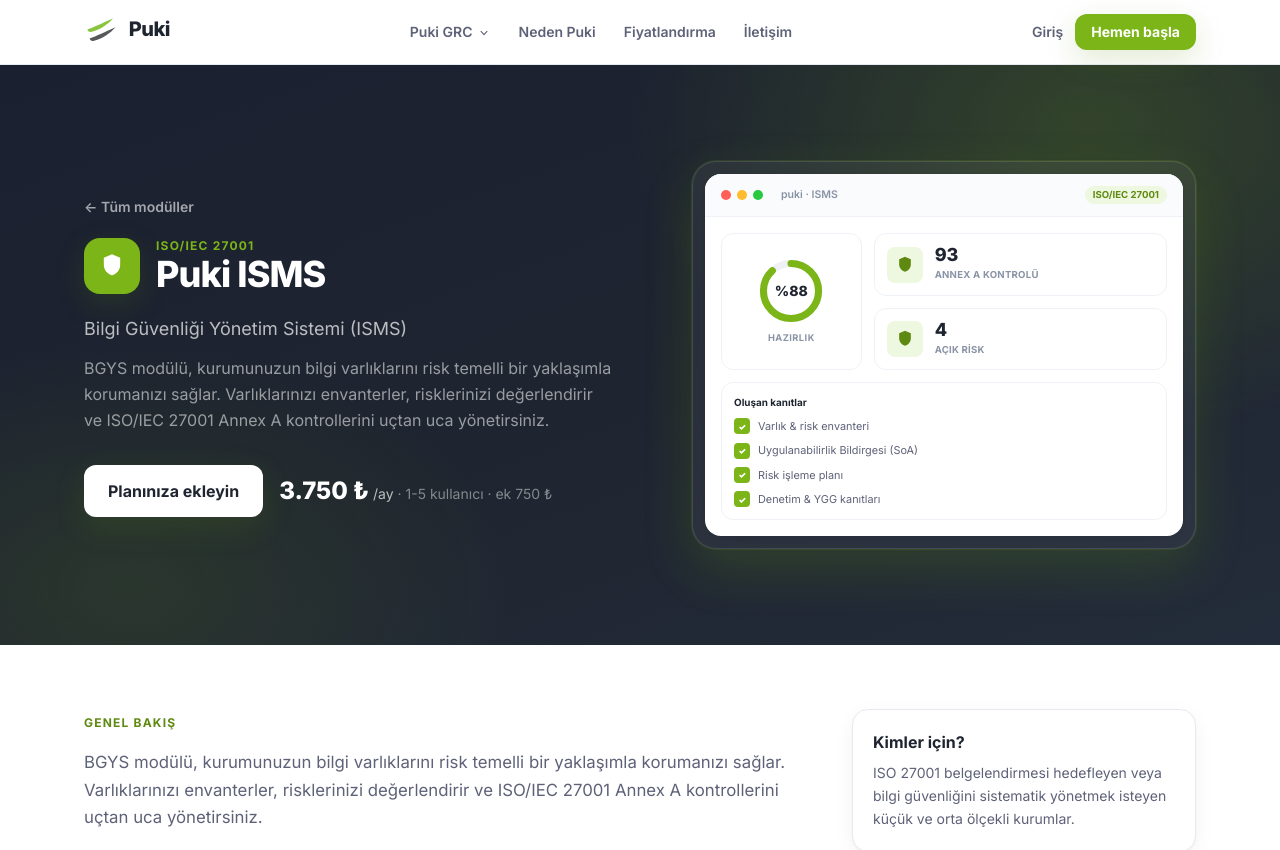
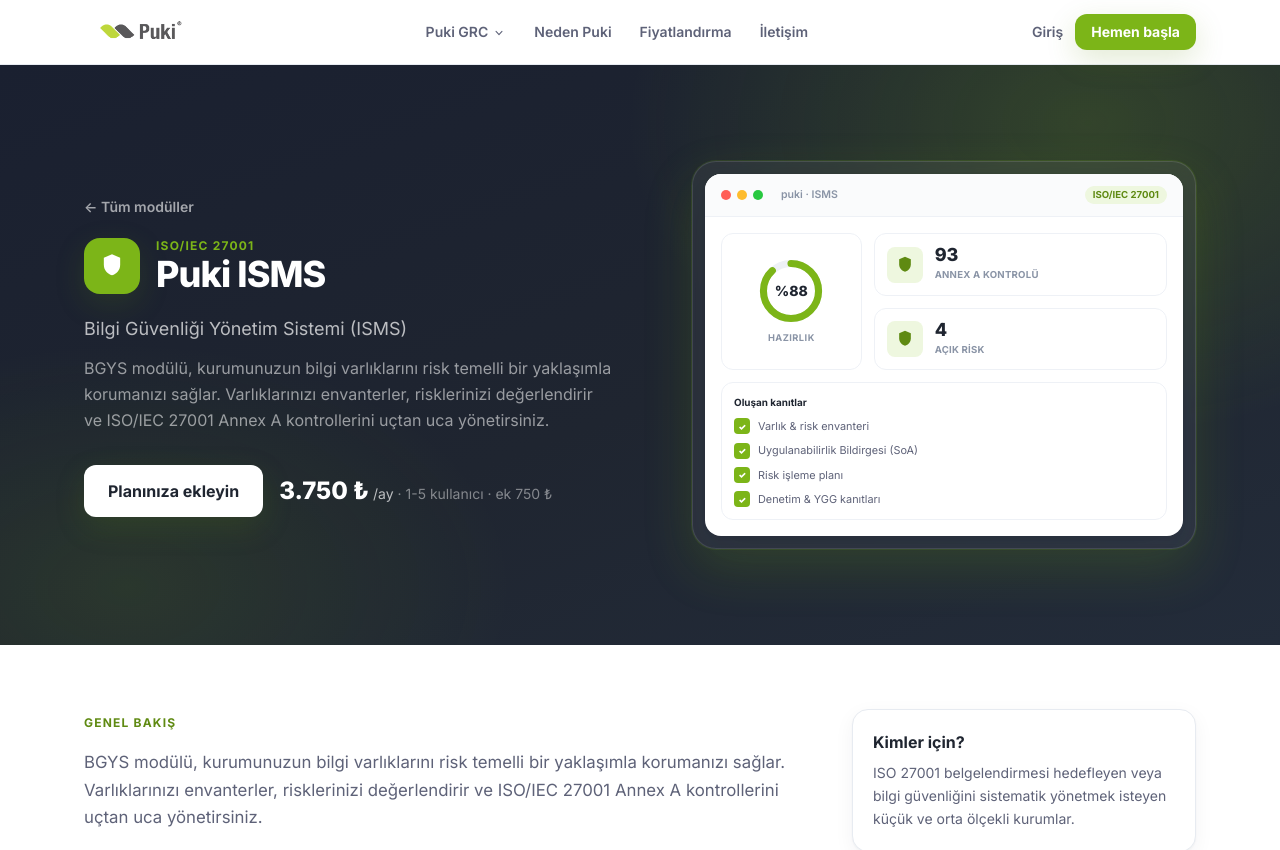
Before and after one commit to complify/pukiweb-tr, a Next.js app: page /moduller/bgys in a window 1280 px wide. Shown: the top 850 px of the page. Built offline with nearby package versions, Linux system fonts and the light colour scheme.

Commit message:
Logo: gerçek public/logo.svg kullanılıyor

```diff
--- a/components/Logo.tsx
+++ b/components/Logo.tsx
@@ -1,44 +1,18 @@
-// Puki logosu — çift-swoosh marka (yeşil + gri) + "Puki" wordmark.
-// Not: Bu, marka renklerinde temiz bir SVG yorumudur. Kurumsal orijinal
-// dosyanız varsa public/ içine koyup burada <img> ile değiştirebilirsiniz.
-
-export function PukiMark({ className = "h-8 w-auto" }: { className?: string }) {
-  return (
-    <svg
-      viewBox="0 0 62 50"
-      className={className}
-      fill="none"
-      xmlns="http://www.w3.org/2000/svg"
-      role="img"
-      aria-label="Puki"
-    >
-      {/* üst swoosh — yeşil */}
-      <path
-        d="M6 26 C 18 22 34 14 52 6 C 44 16 30 26 14 30 C 10 31 7 30 6 26 Z"
-        fill="#8bc53f"
-      />
-      {/* alt swoosh — gri */}
-      <path
-        d="M10 42 C 22 38 38 30 56 22 C 48 32 34 42 18 46 C 14 47 11 46 10 42 Z"
-        fill="#58595b"
-      />
-    </svg>
-  );
-}
+// Puki logosu — public/logo.svg (kurumsal tam kilit: marka + "Puki" yazısı) gösterilir.
+// Logoyu değiştirmek için sadece public/logo.svg dosyasını değiştirin.
 
 export default function Logo({
   className = "",
-  markClass = "h-8 w-auto",
-  wordClass = "text-ink text-xl tracking-tight font-extrabold",
+  markClass = "h-7 w-auto",
+  // wordClass artık kullanılmıyor (yazı logonun içinde) — geriye dönük uyumluluk için tutuldu
+  wordClass,
 }: {
   className?: string;
   markClass?: string;
   wordClass?: string;
 }) {
   return (
-    <span className={`inline-flex items-center gap-2.5 ${className}`}>
-      <PukiMark className={markClass} />
-      <span className={wordClass}>Puki</span>
-    </span>
+    // eslint-disable-next-line @next/next/no-img-element
+    <img src="/logo.svg" alt="Puki" className={`${markClass} ${className}`.trim()} />
   );
 }
```
Also changed, not shown: 1 other file (tests, documents, lock files or other folders).
